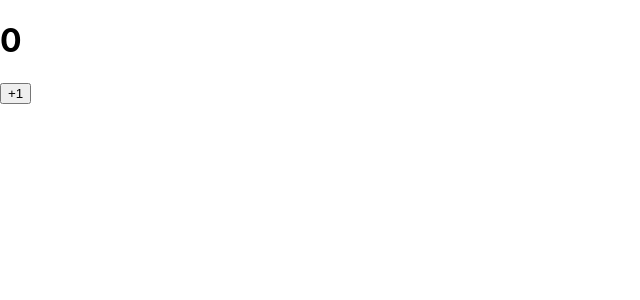
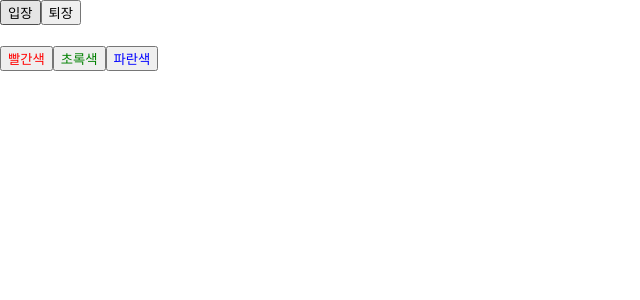
Before and after one commit to yangchanyong/AWS_fullstack_Hello_React, a React (Create React App) app: page / in a window 1280 px wide. Shown: the top 300 px of the page, without its empty margins (0-640 px from the left). Built offline with nearby package versions, Linux system fonts and the light colour scheme.

Commit message:
2교시 Component

```diff
--- a/src/App.js
+++ b/src/App.js
@@ -1,10 +1,12 @@
 import MyComponent from './MyComponent';
 import Counter from './Counter';
+import Say from './Say';
 
 const App = () => {
   return (
     // <MyComponent name="react">Hello React</MyComponent>
-    <Counter />
+    // <Counter />
+    <Say />
   );
 };
 
--- a/src/Counter.js
+++ b/src/Counter.js
@@ -1,20 +1,35 @@
 import React, { Component } from 'react';
 
 class Counter extends Component {
-  constructor(props) {
-    super(props);
-    this.state = {
-      number : 0,
-    };
-  }
+  // constructor(props) {
+  //   super(props);
+  //   this.state = {
+  //     number : 0,
+  //     fixedNumber: 0,
+  //   };
+  // }
+  state = {
+    // java의 필드라고 생각하면 된다 this키워드를 붙일 필요 없음
+    number: 0,
+    fixedNumber: 0
+   }
   render() {
-    const {number} = this.state;
+    const {number, fixedNumber} = this.state;
     return (
       <div>
         <h1>{number}</h1>
+        <h2>{fixedNumber}</h2>
         <button
         onClick={() => {
-          this.setState({ number: number + 1 });
+          // this.setState((prevState) => {
+          //   return { number: prevState.number + 1 };
+          // });
+          // this.setState((prevState) => {
+          //   return { number: prevState.number + 1 };
+          // });
+          this.setState({number: number + 1}, () => {
+            console.log("방금 setState가 호출");
+          });
         }}
         >
           +1
--- /dev/null
+++ b/src/Say.js
@@ -0,0 +1,45 @@
+import React from 'react';
+import { useState } from 'react';
+
+const Say = () => {
+  const [message, setMessage] = useState("");
+  const [color, setColor] = useState("black");
+  const onclickEnter = () => setMessage("안녕하세요");
+  const onclickLeave = () => setMessage("안녕히 가세요");
+  return (
+    <div>
+      <button onClick={onclickEnter}>입장</button>
+      <button onClick={onclickLeave}>퇴장</button>
+      <h1 style={{color}}>{message}</h1>
+
+      <button
+       style={{color:'red'}}
+       onClick={() => {
+        setColor('red')
+        }}
+      >
+      빨간색
+      </button>
+
+      <button
+        style={{color:'green'}}
+        onClick={() => {
+         setColor('green')
+        }}
+      >
+      초록색
+      </button>
+
+      <button
+      style={{color:'blue'}}
+      onClick={() => {
+        setColor('blue')
+        }}
+      >
+      파란색
+      </button>
+    </div>
+  );
+};
+
+export default Say;
```
